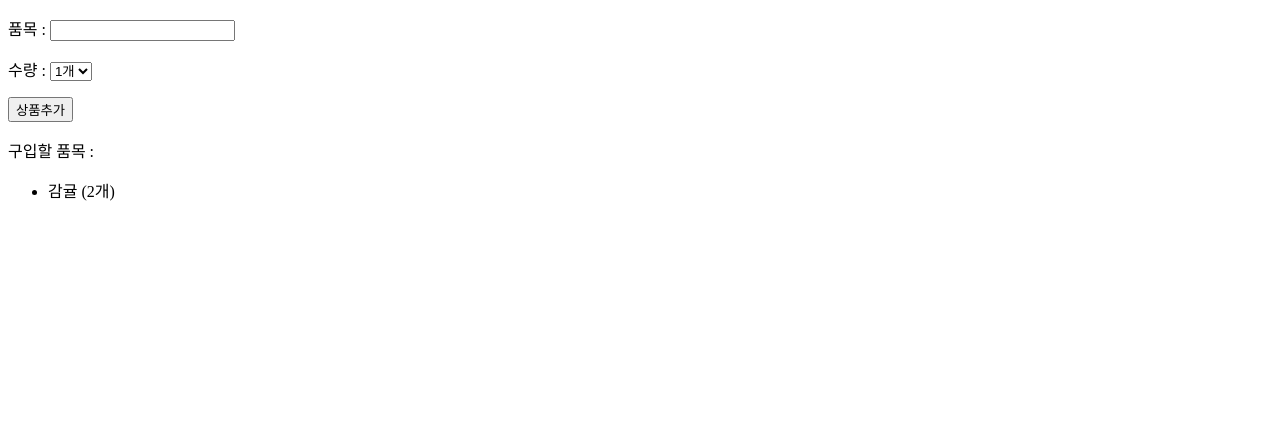
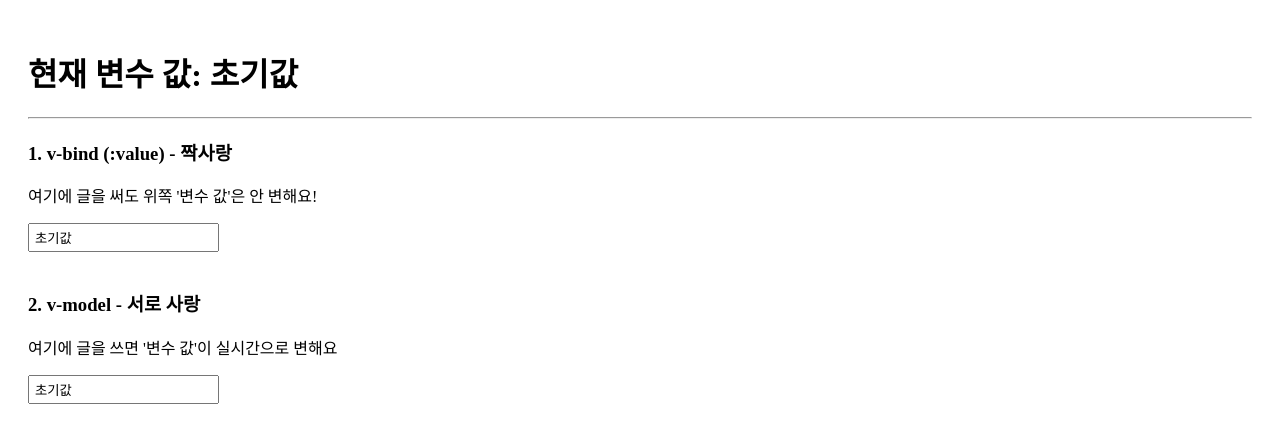
Before and after one commit to bani92/vue_practice, a Vue app: page / in a window 1280 px wide. Shown: the top 434 px of the page. Built offline with nearby package versions, Linux system fonts and the light colour scheme.

Commit message:
[20251120] v-bind(짝사랑), v-model(서로사랑)

```diff
--- a/src/App.vue
+++ b/src/App.vue
@@ -1,21 +1,17 @@
 <template>
-  <div>
-    <!-- <form v-on:submit.prevent="addItem"> -->
-      <form>
-      <p>품목 : <input type="text" required v-model="itemName"></input></p>
-      <p>수량 : <select v-model="itemCnt">
-        <option value="1">1개</option>
-        <option value="2">2개</option>
-        <option value="3">3개</option>
-        <option value="4">4개</option>
-        <option value="5">5개</option>
-      </select></p>
-      <button v-on:click.prevent="btnAddItem">상품추가</button>
-    </form>
-    <p> 구입할 품목 : </p>
-    <ul>
-      <li v-for="item in sList">{{ item.name }} ({{ item.cnt }}개)</li>
-    </ul>
+  <div style="padding: 20px;">
+    <h1>현재 변수 값: {{ myText }}</h1>
+    <hr />
+
+    <h3>1. v-bind (:value) - 짝사랑</h3>
+    <p>여기에 글을 써도 위쪽 '변수 값'은 안 변해요!</p>
+    <input :value="myText" style="padding: 5px;"></input>
+
+    <br /><br />
+
+    <h3>2. v-model - 서로 사랑</h3>
+    <p>여기에 글을 쓰면 '변수 값'이 실시간으로 변해요</p>
+    <input v-model="myText" style="padding: 5px;"></input>
   </div>
 </template>
 
@@ -23,31 +19,7 @@
 export default {
   data() {
     return {
-      itemName: null,
-      itemCnt: 1,
-      sList: [
-        { name : '감귤', cnt: 2}
-      ]
-    }
-  },
-  methods: {
-    addItem() {
-      let item = {
-        name: this.itemName,
-        cnt : this.itemCnt,
-      }
-      this.sList.push(item);
-      this.itemName = null;
-      this.itemCnt = 1
-    },
-    btnAddItem() {
-       let item = {
-        name: this.itemName,
-        cnt : this.itemCnt,
-      }
-      this.sList.push(item);
-      this.itemName = null;
-      this.itemCnt = 1
+      myText: "초기값"
     }
   }
 }
```
